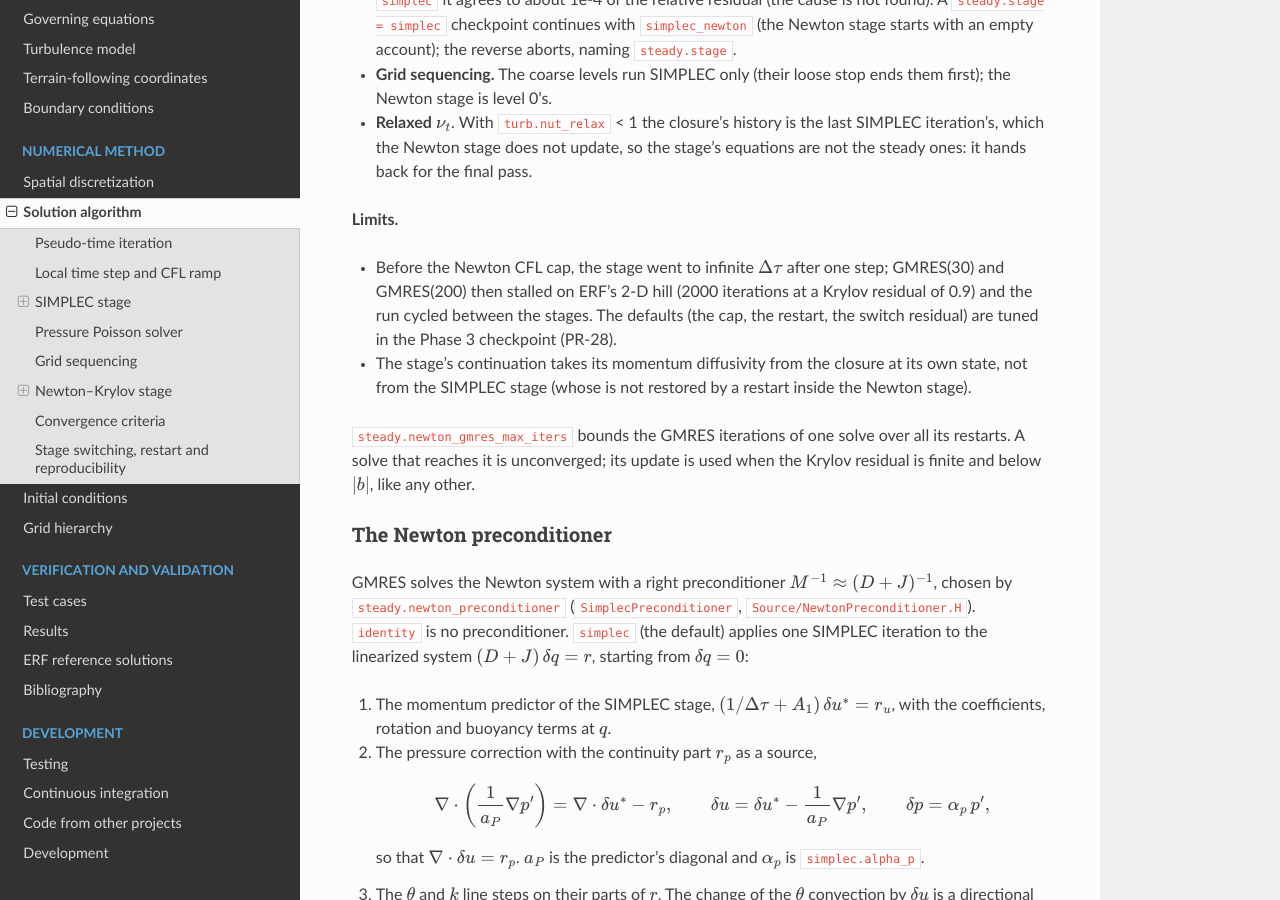
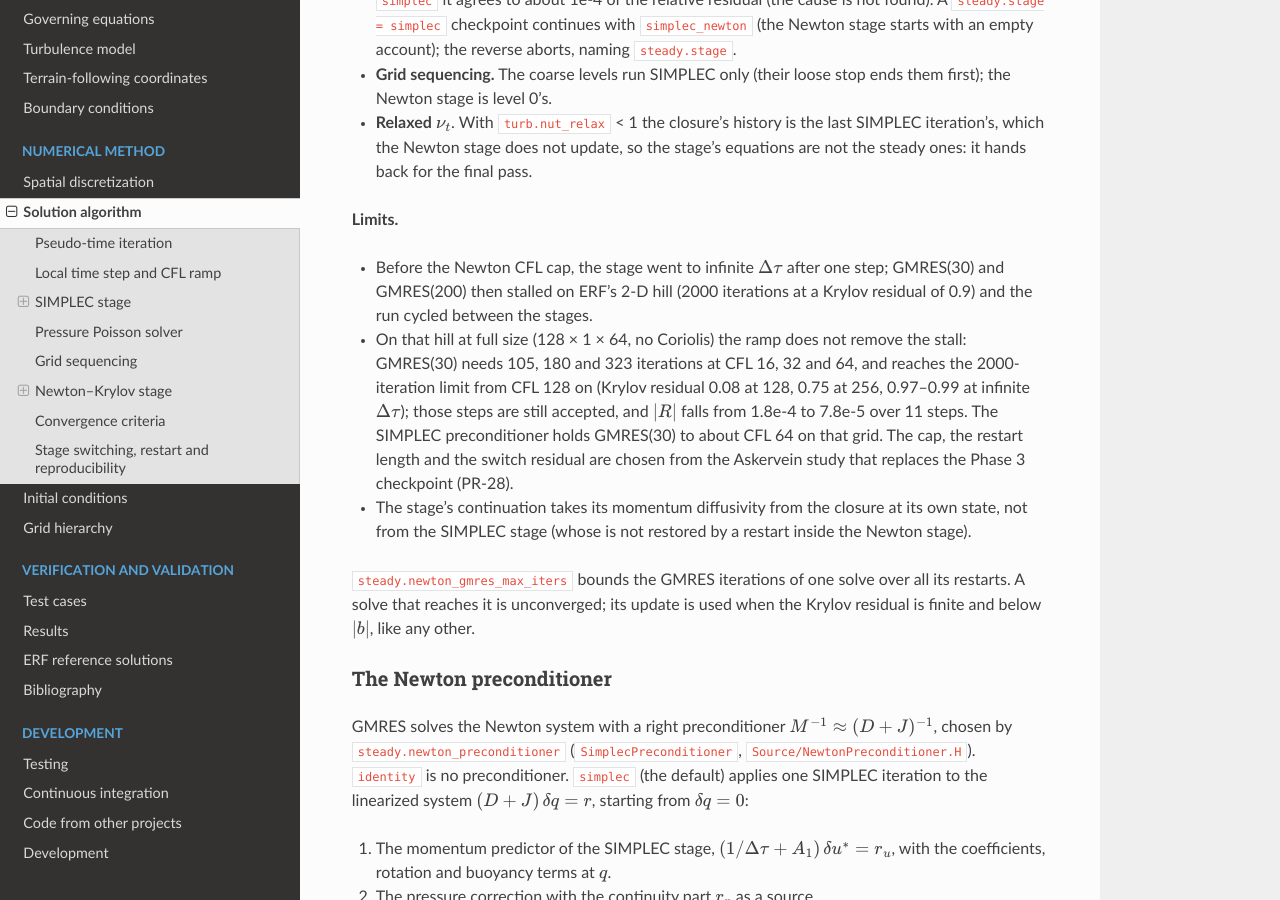
Before and after one commit to hgopalan/ablsteadyrans, a Sphinx documentation site: the page built from docs/solution_algorithm.rst, in a window 1280 px wide and 900 px high, scrolled down 7445 px. Built offline with Sphinx 7.4.7 and the Read the Docs theme 3.1.0, drawn with Linux system fonts in a browser that asks for light colours.

Commit message:
docs: the Newton stage on the full-size 2-D hill (GMRES(30) holds to about CFL 64)
Co-Authored-By: Claude Opus 5.5 <noreply@anthropic.com>

```diff
--- a/docs/solution_algorithm.rst
+++ b/docs/solution_algorithm.rst
@@ -362,7 +362,13 @@ Switching and fallback
 
 - Before the Newton CFL cap, the stage went to infinite :math:`\Delta\tau` after one step; GMRES(30) and GMRES(200)
   then stalled on ERF's 2-D hill (2000 iterations at a Krylov residual of 0.9) and the run cycled between the
-  stages. The defaults (the cap, the restart, the switch residual) are tuned in the Phase 3 checkpoint (PR-28).
+  stages.
+- On that hill at full size (128 × 1 × 64, no Coriolis) the ramp does not remove the stall: GMRES(30) needs 105, 180
+  and 323 iterations at CFL 16, 32 and 64, and reaches the 2000-iteration limit from CFL 128 on (Krylov residual
+  0.08 at 128, 0.75 at 256, 0.97–0.99 at infinite :math:`\Delta\tau`); those steps are still accepted, and
+  :math:`|R|` falls from 1.8e-4 to 7.8e-5 over 11 steps. The SIMPLEC preconditioner holds GMRES(30) to about CFL 64
+  on that grid. The cap, the restart length and the switch residual are chosen from the Askervein study that
+  replaces the Phase 3 checkpoint (PR-28).
 - The stage's continuation takes its momentum diffusivity from the closure at its own state, not from the SIMPLEC
   stage (whose is not restored by a restart inside the Newton stage).
 
```
